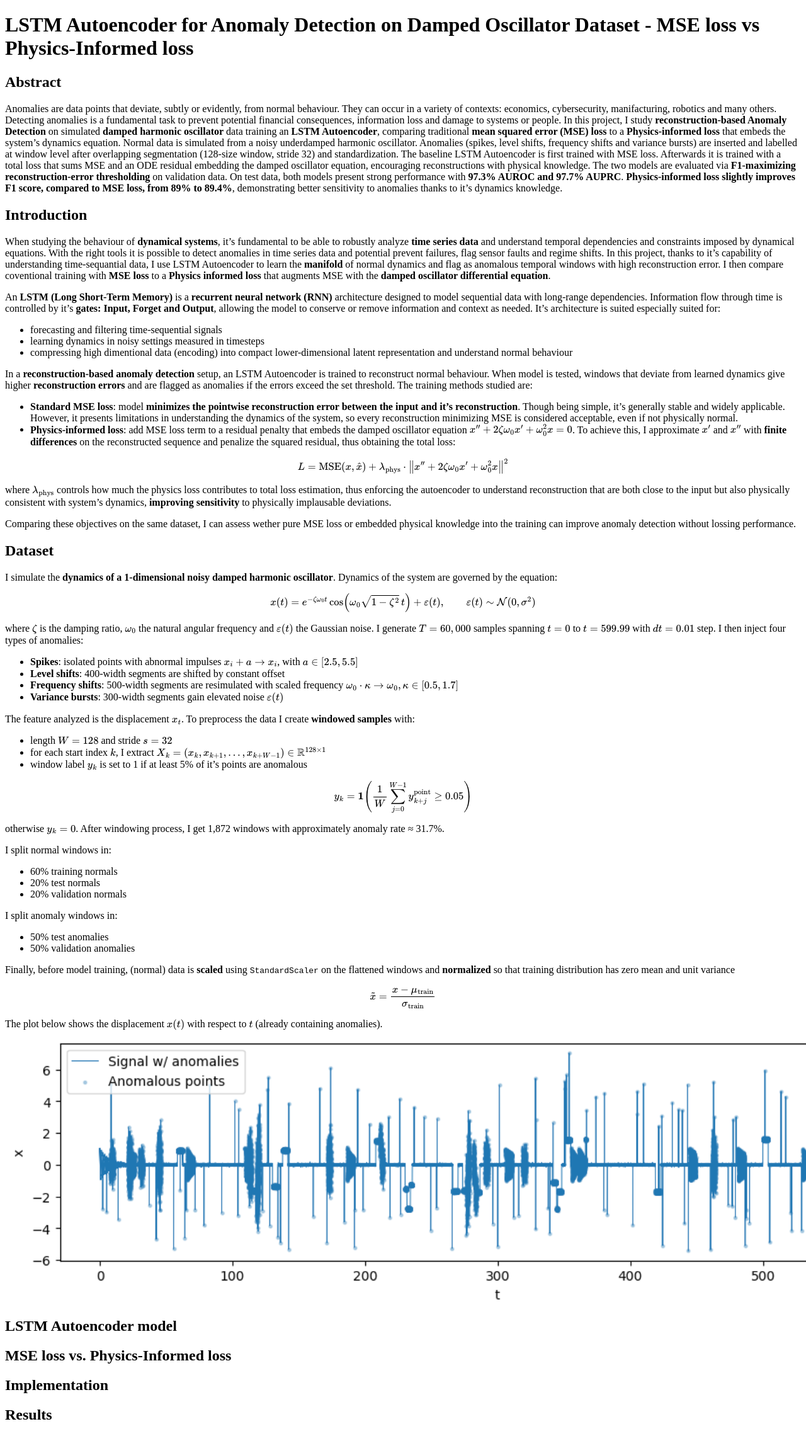
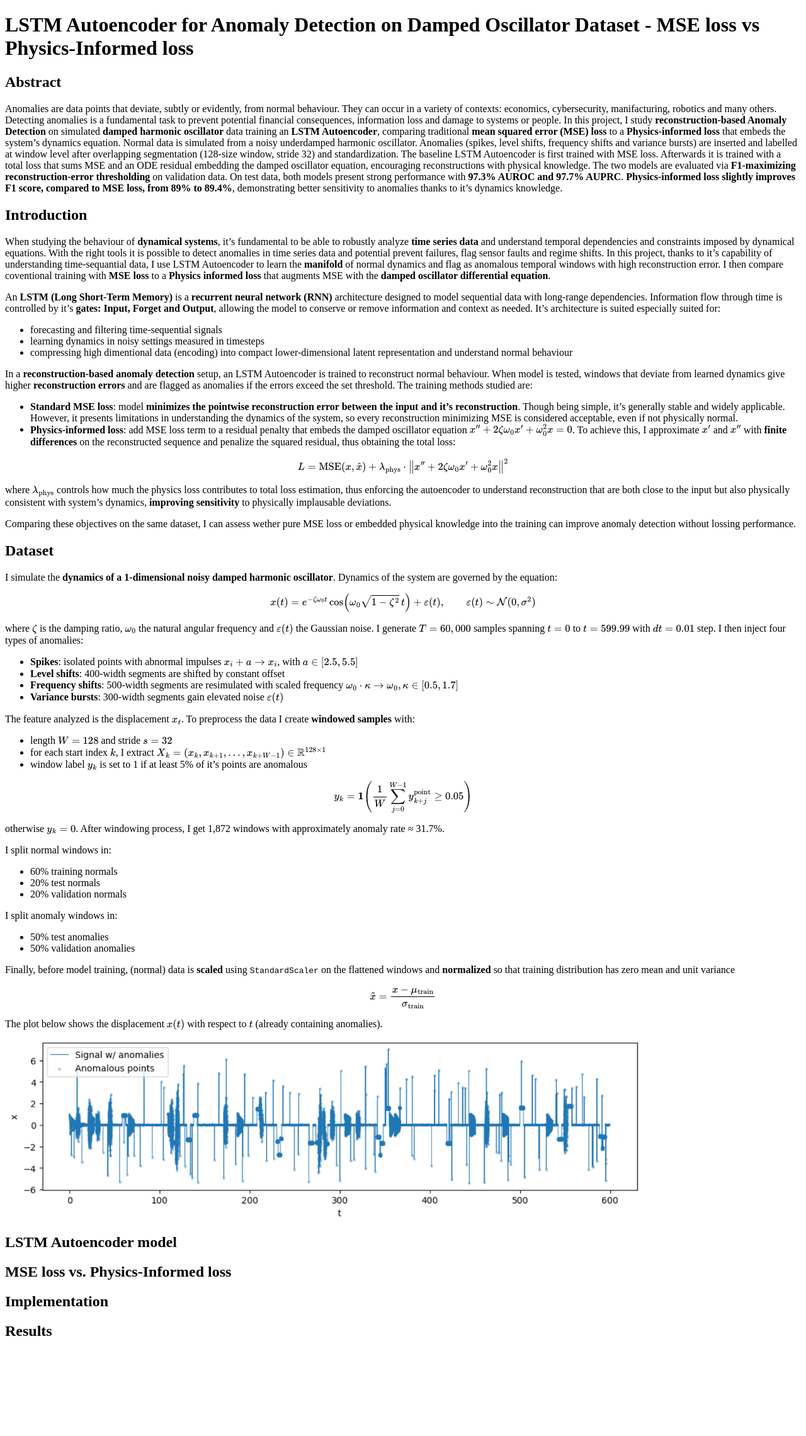
Before and after one commit to andymeneguzzo/Damped-Oscillator-Anomaly-Detection-with-LSTM-Autoencoder, a Jekyll site: the page built from index.md, in a window 1280 px wide. Shown: the whole page at 63% size. Built offline with Jekyll 4.4.1, drawn with Linux system fonts in a browser that asks for light colours; after the commit the page ends 2147 px from its top, so only the background shows below that.

Commit message:
image resize

```diff
--- a/index.md
+++ b/index.md
@@ -72,7 +72,8 @@ $$
 
 The plot below shows the displacement $x(t)$ with respect to $t$ (already containing anomalies).
 
-![Damped Oscillator Data - x(t) plot](plots/Damped_Oscillator_Data.png)
+<img src="plots/Damped_Oscillator_Data.png" width="80%">
+
 
 ## LSTM Autoencoder model
 
```
